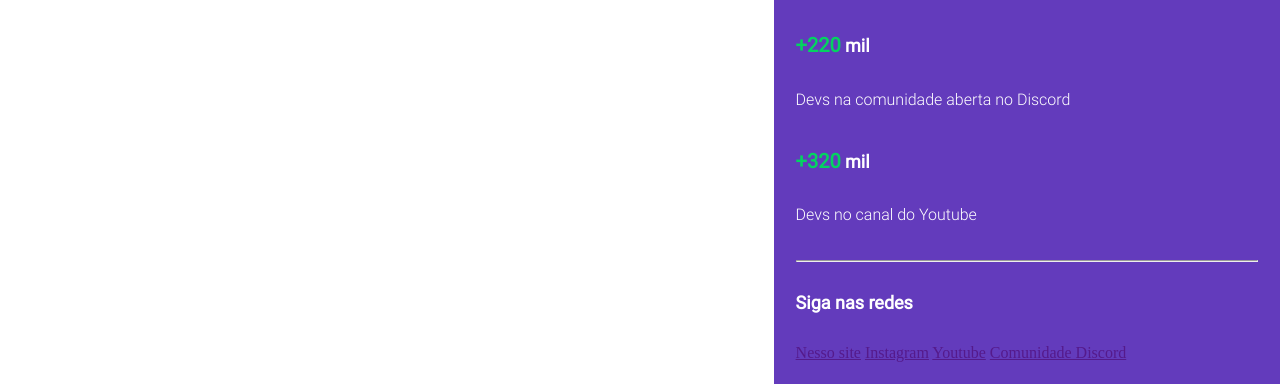
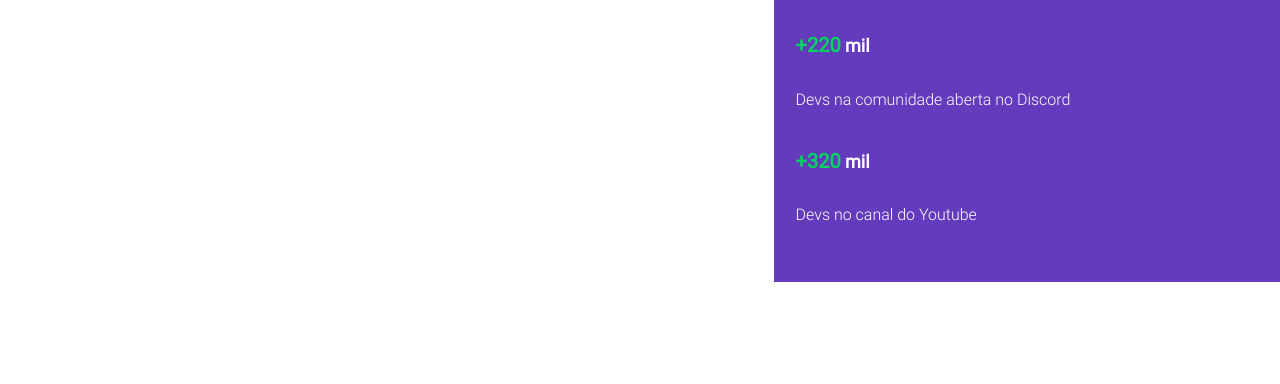
Before and after one commit to jwsoh07/odin-recipes, a plain HTML site: page index.html in a window 1280 px wide. Shown: the part 612-996 px from the top of the page. After the commit the page ends 894 px from the top, so only its background shows below. Drawn offline with Linux system fonts and the light colour scheme.

Commit message:
Remove unnecessary content from homepage

```diff
--- a/index.html
+++ b/index.html
@@ -69,14 +69,6 @@
                 <p>Devs no canal
                     do Youtube</p>
             </div>
-            <hr>
-            <div>
-                <h4>Siga nas redes</h4>
-                <a href="">Nesso site</a>
-                <a href="">Instagram</a>
-                <a href="">Youtube</a>
-                <a href="">Comunidade Discord</a>
-            </div>
         </aside>
     </main>
 </body>
```
